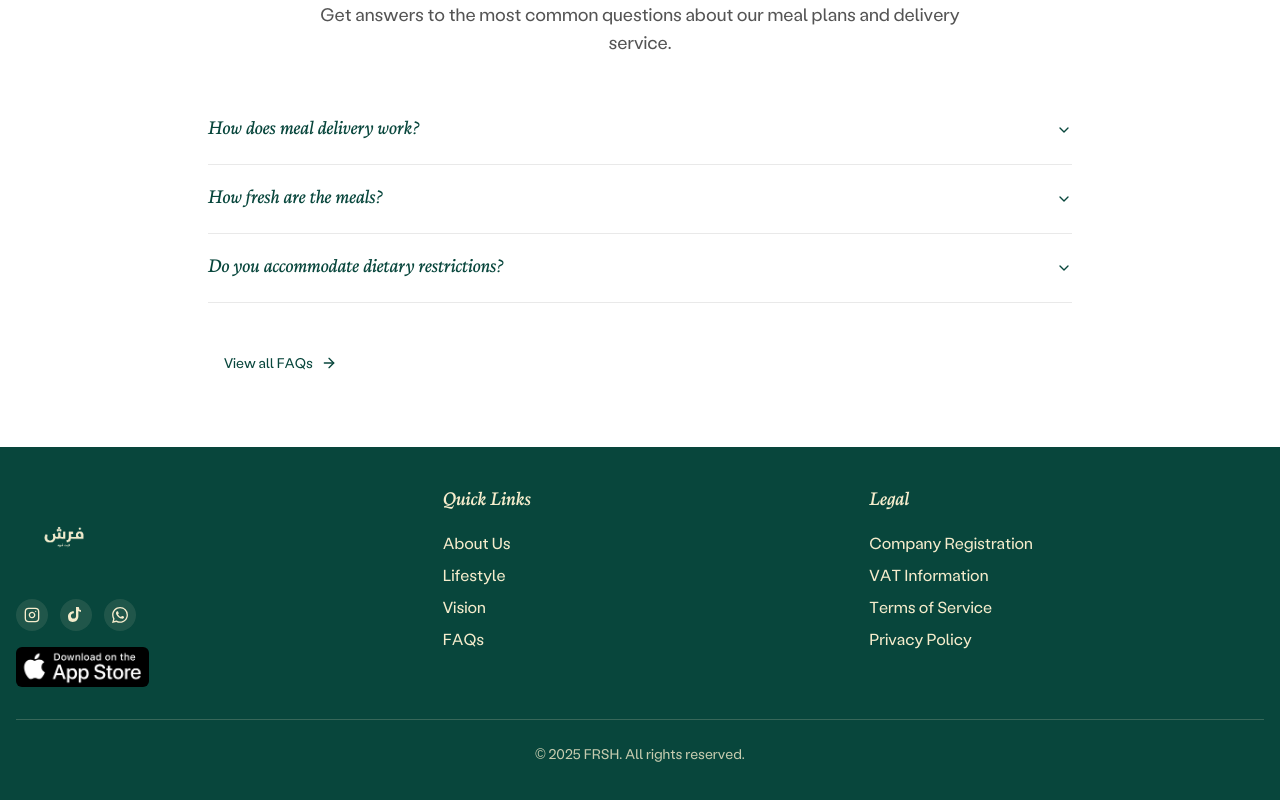
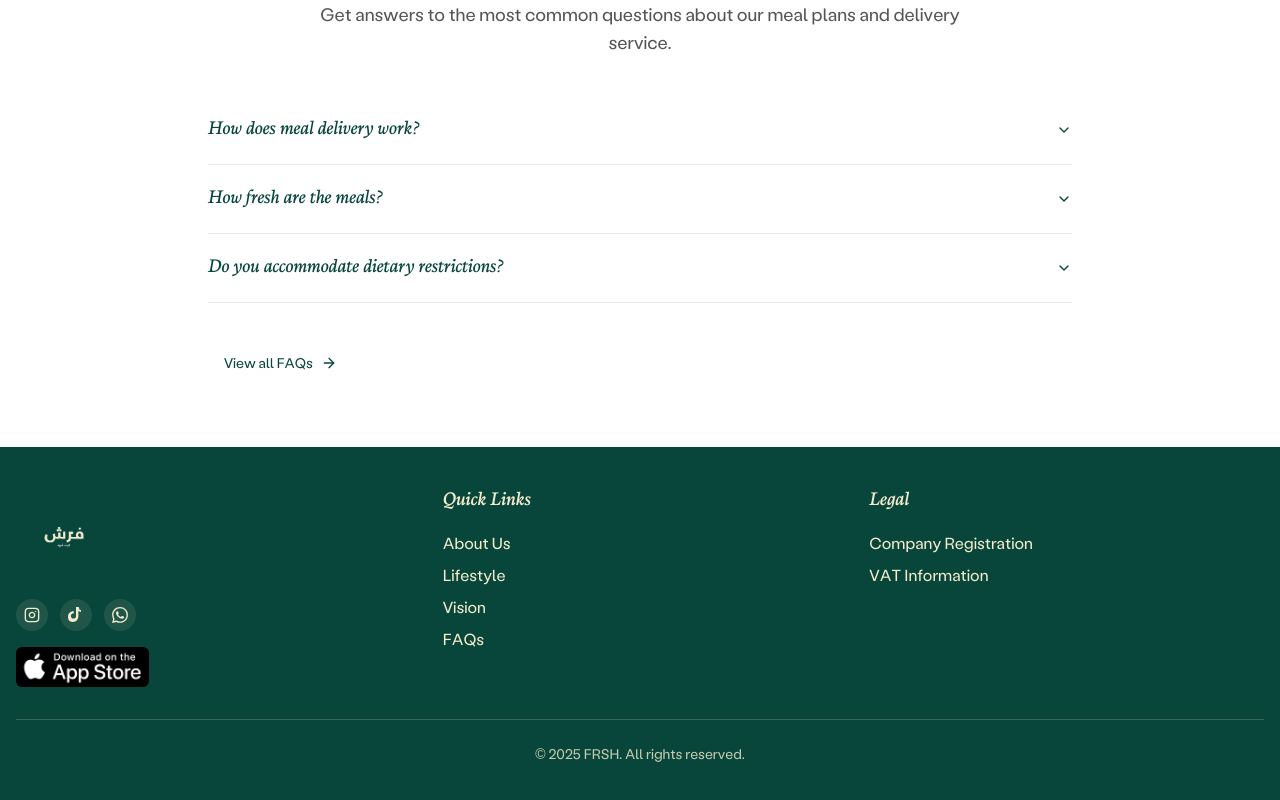
Before and after one commit to CerciMuh/FRSH, a React (Vite) app: page / in a window 1280 px wide. Shown: the part 4161-4961 px from the top of the page. Built offline with nearby package versions, Linux system fonts and the light colour scheme.

Commit message:
removed unnecesary links

```diff
--- a/src/components/Footer.tsx
+++ b/src/components/Footer.tsx
@@ -121,16 +121,6 @@ const Footer = () => {
                   VAT Information
                 </Link>
               </li>
-              <li>
-                <Link to="/legal" className="hover:text-frsh-cream/80 transition-colors">
-                  Terms of Service
-                </Link>
-              </li>
-              <li>
-                <Link to="/legal" className="hover:text-frsh-cream/80 transition-colors">
-                  Privacy Policy
-                </Link>
-              </li>
             </ul>
           </div>
         </div>
```
